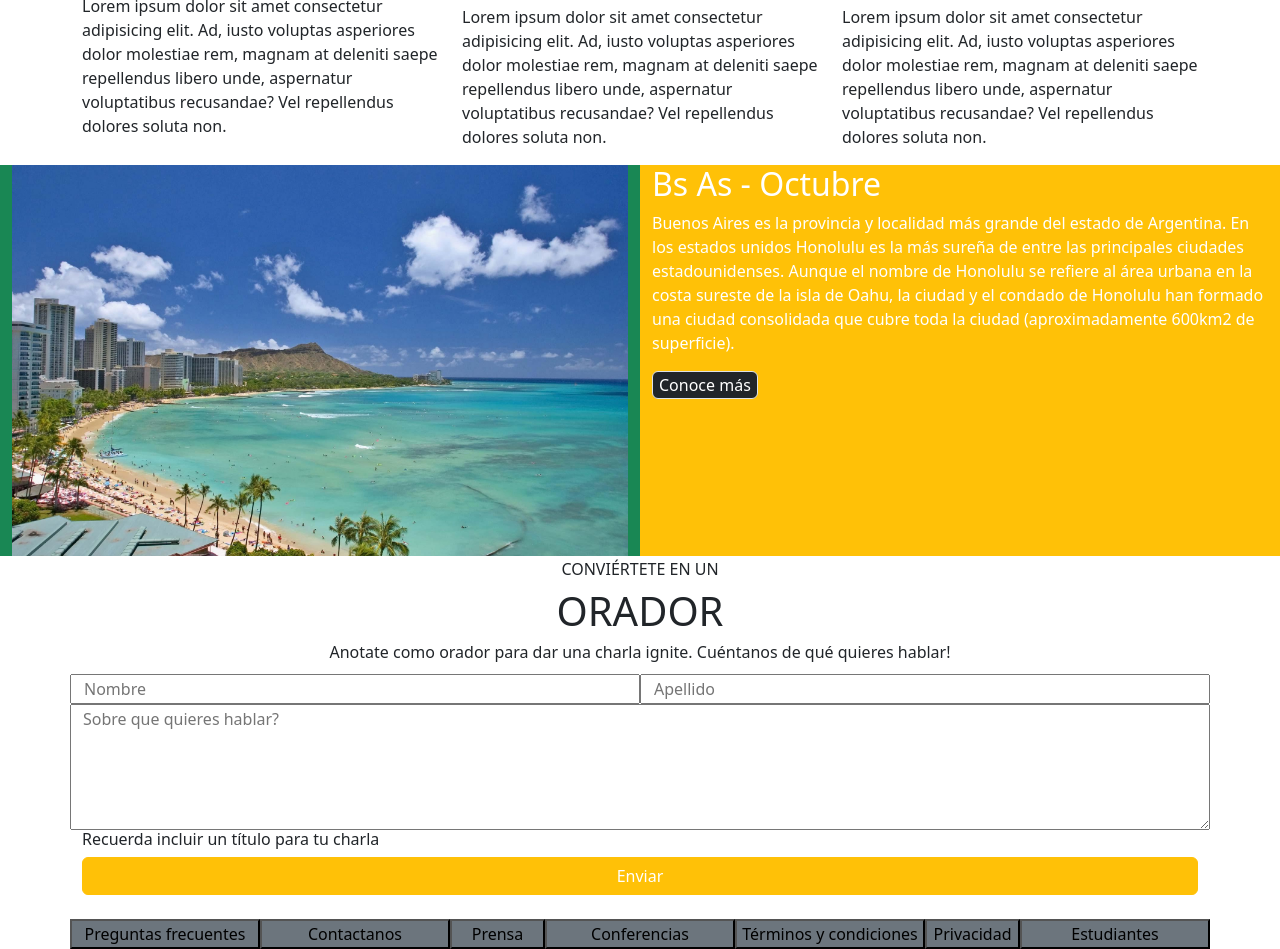
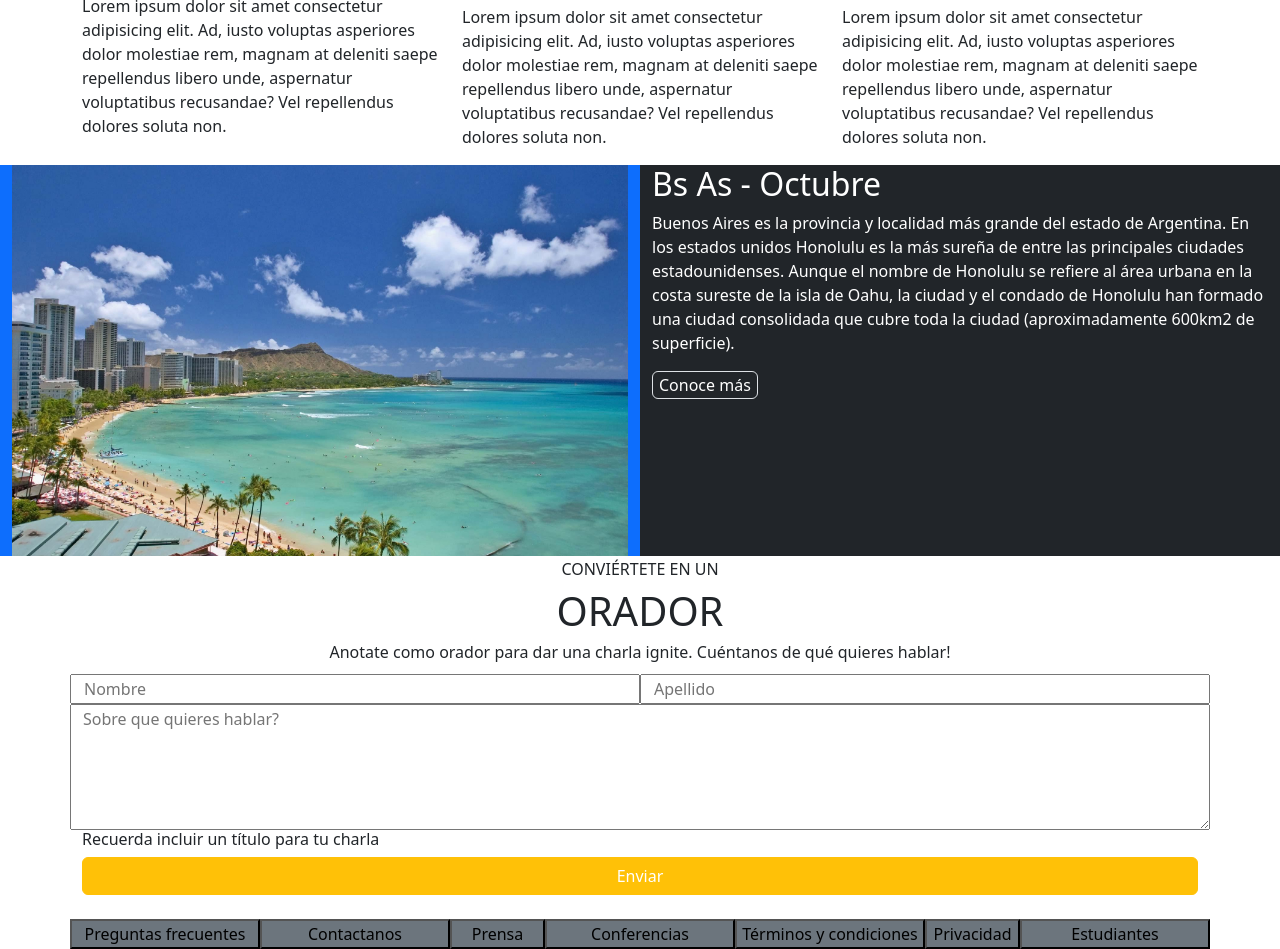
Before and after one commit to piturren/Integrador_MAF, a plain HTML site: page index.html in a window 1280 px wide. Shown: the part 872-1821 px from the top of the page. Drawn offline with nearby package versions, Linux system fonts and the light colour scheme.

Commit message:
cambio color de fondo

```diff
--- a/index.html
+++ b/index.html
@@ -105,11 +105,11 @@
 
     <div class="container-fluid">
         <div class="row">
-          <div class="col-12 col-lg-6 bg-success">
+          <div class="col-12 col-lg-6 bg-primary">
             <img src="img/honolulu.jpg" alt="honolulu"width="100%">
 
           </div>
-          <div class="col-12 col-lg-6 bg-warning text-white">
+          <div class="col-12 col-lg-6 bg-dark text-white">
             <h2>Bs As - Octubre</h2>
             <p>Buenos Aires es la provincia y localidad más grande del estado de Argentina. En los estados unidos Honolulu es la más sureña de entre las principales ciudades estadounidenses. Aunque el nombre de Honolulu se refiere al área urbana en la costa sureste de la isla de Oahu, la ciudad y el condado de Honolulu han formado una ciudad consolidada que cubre toda la ciudad (aproximadamente 600km2 de superficie).</p>
 
```
